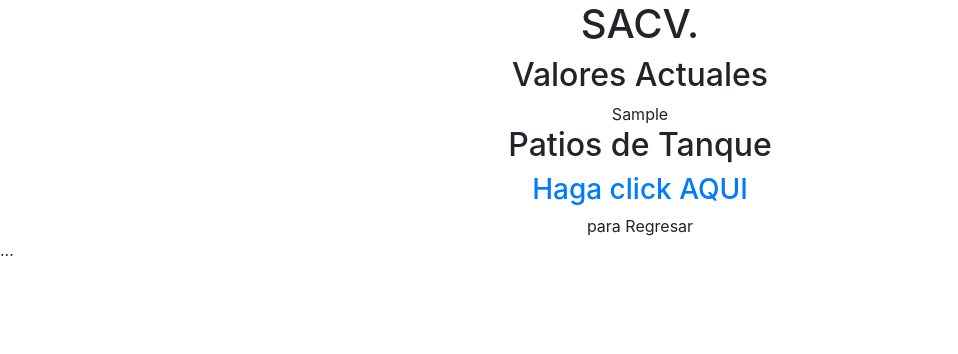
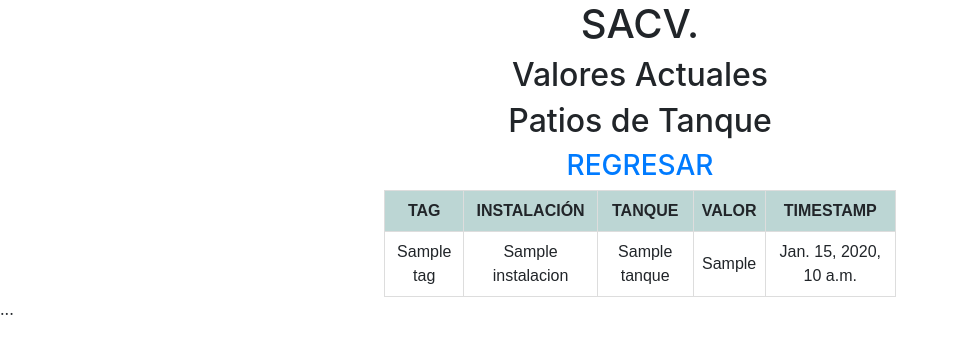
Before and after one commit to grgmm/sacvc, a Django app: template templates/acq/current_data/current_data.html in a window 1280 px wide. Shown: the top 354 px of the page, without its empty margins (0-958 px from the left). Run offline with Django 3.2, Linux system fonts and the light colour scheme; the template is opened without the code that fills it: most values are stand-ins (such as "Sample title", 1, 10 or a date in 2020); some libraries are stand-ins or nearby versions.

Commit message:
simulador23 simulador corriendo con guardado de datos actuales en modelo TK actualizacion automatica de datos tabla en la vista via js

```diff
--- a/acq/management/commands/acq.py
+++ b/acq/management/commands/acq.py
@@ -117,7 +117,7 @@ class Command(BaseCommand):
 
               tk_instance = Tk.objects.get(pk= tag_instance.id_Tk.pk)#idtk
 
-              json_temp= {"TAG":str(tag_instance.Nombre),"TANQUE":str(tk_instance.Nombre), "INSTALACION":tk_instance. id_patioTanque.Nombre,"TIMESTAMP":timestamp,"PV0":leer[1],"PV1":leer[2], "PV_FLOAT":float_value, "INDEXADO": 0}
+              json_temp= {"IDTAG":str(tag_instance.pk),"TAG":str(tag_instance.Nombre),"TANQUE":str(tk_instance.Nombre), "INSTALACION":tk_instance. id_patioTanque.Nombre,"TIMESTAMP":timestamp,"PV0":leer[1],"PV1":leer[2], "PV_FLOAT":float_value, "INDEXADO": 0}
 
               file.write(json.dumps(json_temp)) #Data en cache
               file.close()
--- a/datos.json
+++ b/datos.json
@@ -1 +1 @@
-{"TAG": "NIVEL 01", "TANQUE": "TK01", "INSTALACION": "TERMINAL HEROKU 01", "TIMESTAMP": "2020-10-28 12:30:38.833233", "PV0": 29047, "PV1": 16328, "PV_FLOAT": 1.5659626722335815, "INDEXADO": 0}
+{"IDTAG": "7", "TAG": "NIVEL 03", "TANQUE": "TK02", "INSTALACION": "PATIO  HEROKU 01", "TIMESTAMP": "2020-10-29 07:51:38.708836", "PV0": 20858, "PV1": 16942, "PV_FLOAT": 43.579566955566406, "INDEXADO": 0}
--- /dev/null
+++ b/static/js/apps2.js
@@ -0,0 +1,4 @@
+function getcurrentORM(){
+     $( "#valores-actuales"). load(window. location. href + " #valores-actuales" );
+ }
+ setInterval(getcurrentORM,2500);
--- a/templates/acq/current_data/current_data.html
+++ b/templates/acq/current_data/current_data.html
@@ -1,22 +1,41 @@
 
   {% extends 'acq/base.html' %}
+  {% load static %}
   {% block title %}  {% endblock %}
   {% block content %}
+
+
+
+	{% block javascript %}
+ 		 <script src="{% static 'js/apps2.js' %}"></script>
+  		 <script src="{% static 'js/jquery-3.5.0.js' %}"></script>
+	{% endblock %}
 
 
   <h2>Valores Actuales</h2>
 
 
+
+
+<table id="valores-actuales">
+
+  <th>TAG </th> <th> INSTALACIÓN </th> <th>  TANQUE </th>  <th>  VALOR </th> <th>  TIMESTAMP </th>
+
+
 {% for tk in object_list %}
   <tr>
-<td> {{ tk.current_data }}</td>
+  	<div id='datos-actuales'>
+<td> {{ tk.current_data.TAG }}</td>
+<td> {{ tk.current_data.INSTALACION }}</td>
+<td> {{ tk.current_data.TANQUE }}</td>
+<td> {{ tk.current_data.PV_FLOAT }}</td>
+<td> {{ tk.current_data.TIMESTAMP }}</td>
 
+</div>
 
  {% endfor %}
 
  <h2>Patios de Tanque</h2>
-   <a href="{% url 'uacq:list_tf' %}"> <H3>Haga click AQUI</h3> </a> para Regresar
-
-
+   <a href="{% url 'uacq:list_tf' %}"> <H3>REGRESAR</h3> </a>
 
    {% endblock %}
```
Also changed, not shown: static/js/app.js (+1 -10 lines).
